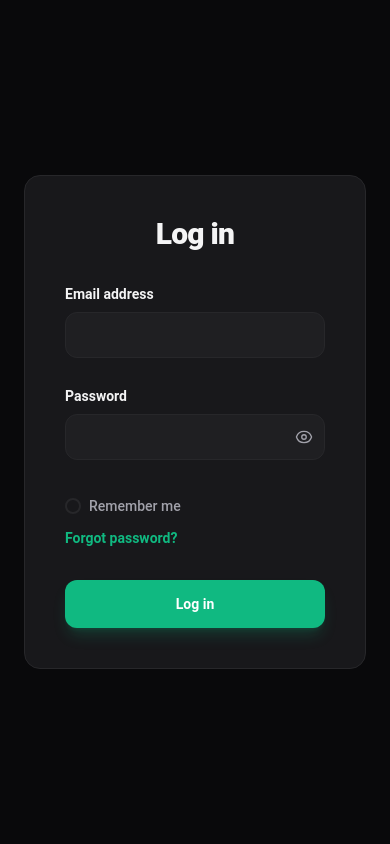
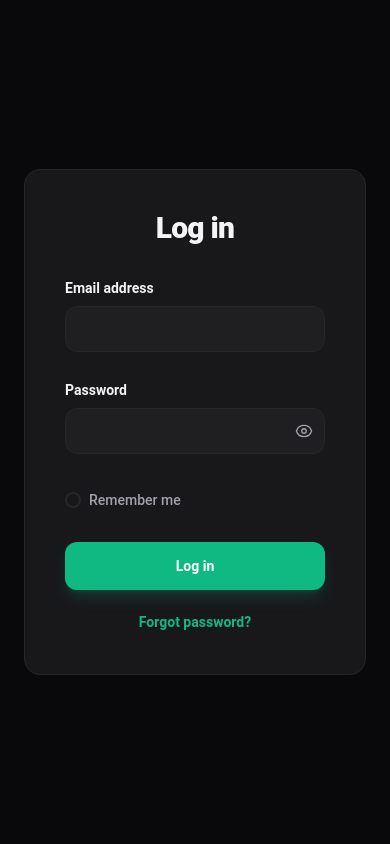
Before and after one commit to is-Kurt/SPMS-capstone, a CodeIgniter 4 app: the page made by app/Views/auth/login.php in a window 390 px wide. Run offline with PHP 8.4 and a stand-in for CodeIgniter, Linux system fonts and the light colour scheme; the template is opened without the code that fills it, so the values that code supplies are empty; style sheets or scripts are compiled from the project's sources; some libraries are stand-ins or nearby versions; some web fonts are replaced.

Commit message:
ui: forgot password button's mobile view moved to bottom of login

```diff
--- a/app/Views/auth/login.php
+++ b/app/Views/auth/login.php
@@ -36,7 +36,7 @@
                     </div>
                 </div>
 
-                <div class="flex flex-col gap-3 mt-5 sm:flex-row sm:items-center sm:justify-between sm:gap-0">
+                <div class="flex items-center justify-between mt-5">
                     <div class="flex items-center gap-2">
                         <input id="remember-me" name="remember-me" type="checkbox" class="checkbox" />
                         <label for="remember-me" class="block text-sm font-medium text-text-muted cursor-pointer">
@@ -44,7 +44,7 @@
                         </label>
                     </div>
 
-                    <div class="text-sm">
+                    <div class="text-sm hidden sm:block">
                         <a href="<?= site_url('password/forgot') ?>" class="font-bold text-accent hover:text-accent-hover transition-colors">
                             Forgot password?
                         </a>
@@ -57,6 +57,12 @@
                     </button>
                 </div>
 
+                <div class="mt-5 text-center sm:hidden">
+                    <a href="<?= site_url('password/forgot') ?>" class="text-sm font-bold text-accent hover:text-accent-hover transition-colors">
+                        Forgot password?
+                    </a>
+                </div>
+
             <?= form_close() ?>
         </div>
 
```
